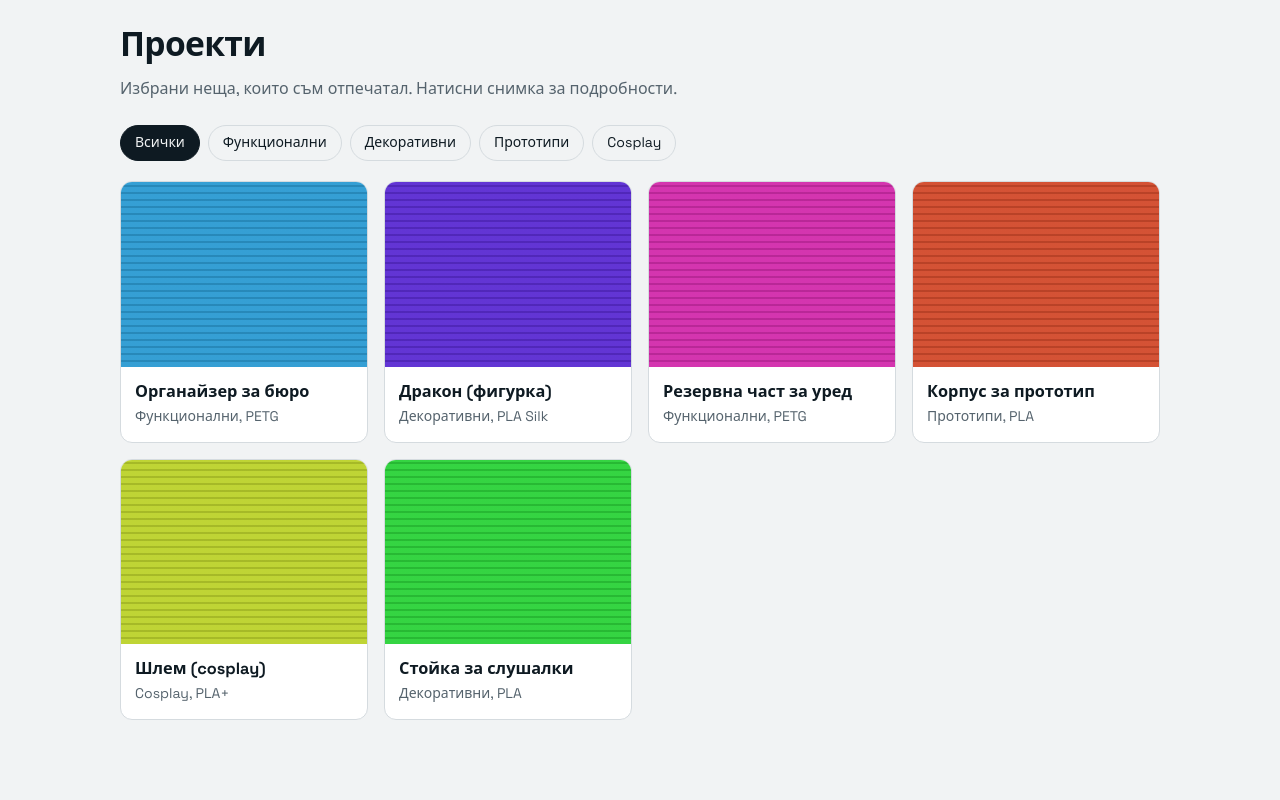
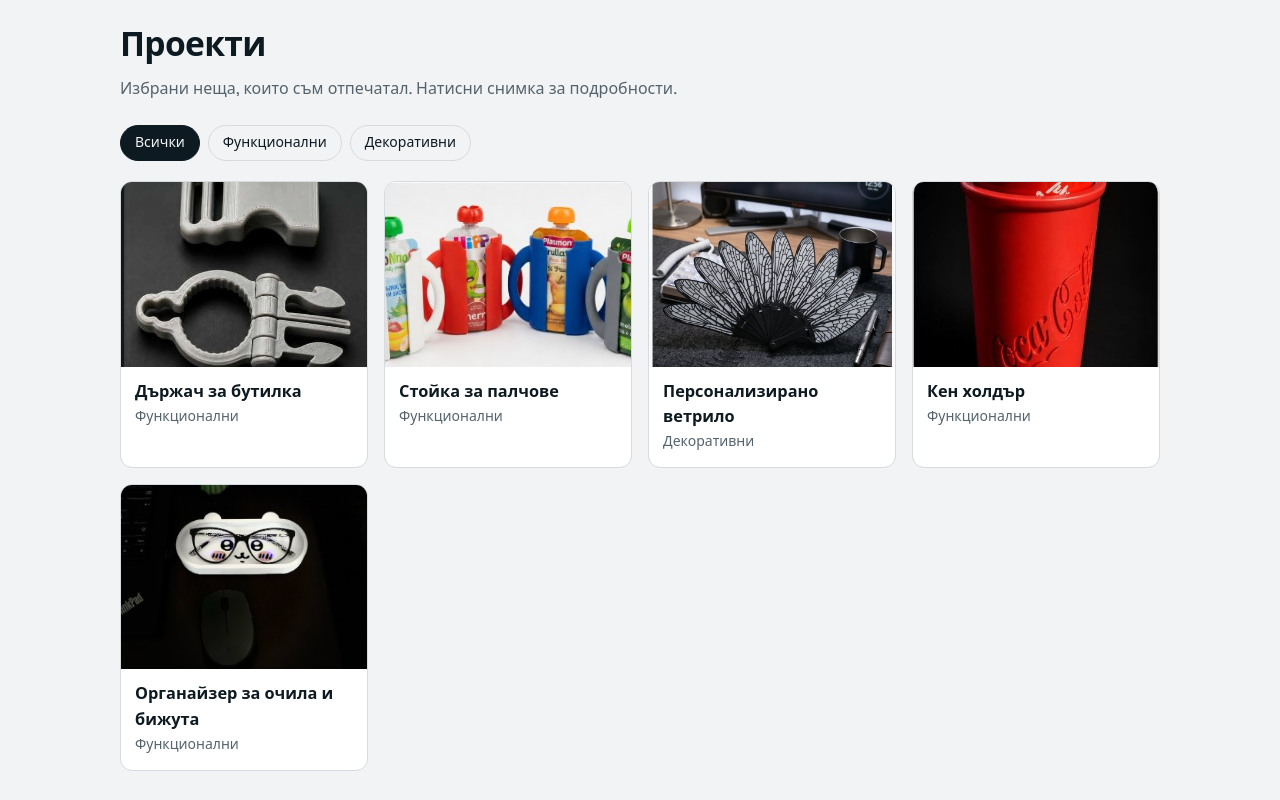
Before and after one commit to ninjalab3d/ninjalab3d.github.io, a plain HTML site: page index.html in a window 1280 px wide. Shown: the part 1680-2480 px from the top of the page. Drawn offline with Linux system fonts and the light colour scheme.

Commit message:
Добавени реални проекти със снимки

```diff
--- a/analytics.js
+++ b/analytics.js
@@ -19,7 +19,7 @@
     var b = document.createElement("div");
     b.setAttribute("role", "dialog"); b.setAttribute("aria-label", "Бисквитки");
     b.style.cssText = "position:fixed;left:12px;right:12px;bottom:12px;z-index:50;max-width:560px;margin:0 auto;padding:14px 16px;border:1px solid var(--line,#D5DBDF);border-radius:12px;background:var(--card,#fff);color:var(--ink,#0E1A22);box-shadow:0 6px 24px rgba(0,0,0,.25);font-size:14px;line-height:1.45";
-    b.innerHTML = '<p style="margin:0 0 10px">Този сайт използва бисквитки за статистика.</p><div style="display:flex;gap:8px;flex-wrap:wrap"><button class="btn" type="button" id="nlY">Приемам</button><button class="btn ghost" type="button" id="nlN">Отказвам</button></div>';
+    b.innerHTML = '<p style="margin:0 0 10px">Използвам бисквитки на Google Analytics, за да виждам колко хора посещават сайта. Те се пускат само ако се съгласиш.</p><div style="display:flex;gap:8px;flex-wrap:wrap"><button class="btn" type="button" id="nlY">Приемам</button><button class="btn ghost" type="button" id="nlN">Отказвам</button></div>';
     document.body.appendChild(b);
     function done(v) { try { localStorage.setItem(K, v); } catch (e) {} b.remove(); if (v === "yes") load(); }
     document.getElementById("nlY").onclick = function () { done("yes"); };
--- a/content.js
+++ b/content.js
@@ -3,11 +3,53 @@ window.SITE = {
   "logo": "/logo.png",
   "banner": "",
   "projects": [
-    {"id":"p0","title":"Органайзер за бюро","tag":"Функционални","material":"PETG","hours":9,"grams":140,"text":"Модулен органайзер за канцеларски принадлежности.","imgs":[],"video":""},
-    {"id":"p1","title":"Дракон (фигурка)","tag":"Декоративни","material":"PLA Silk","hours":14,"grams":95,"text":"Фигурка с гладка повърхност и преливащ цвят.","imgs":[],"video":""},
-    {"id":"p2","title":"Резервна част за уред","tag":"Функционални","material":"PETG","hours":2.5,"grams":18,"text":"Сменена счупена пластмасова част, която не се продава отделно.","imgs":[],"video":""},
-    {"id":"p3","title":"Корпус за прототип","tag":"Прототипи","material":"PLA","hours":6,"grams":70,"text":"Корпус за електронен проект, готов за тест.","imgs":[],"video":""},
-    {"id":"p4","title":"Шлем (cosplay)","tag":"Cosplay","material":"PLA+","hours":38,"grams":520,"text":"Печатан на части, слепен и шлайфан.","imgs":[],"video":""},
-    {"id":"p5","title":"Стойка за слушалки","tag":"Декоративни","material":"PLA","hours":5,"grams":60,"text":"Минималистична стойка за бюро.","imgs":[],"video":""}
+    {
+      "id": "p0",
+      "title": "Държач за бутилка",
+      "tag": "Функционални",
+      "text": "Закопчаващ се държач, с който бутилката се окачва на раница или колан.",
+      "imgs": [
+        "/p-butilka-1.jpg",
+        "/p-butilka-2.jpg"
+      ]
+    },
+    {
+      "id": "p1",
+      "title": "Стойка за палчове",
+      "tag": "Функционални",
+      "text": "Стойка с дръжки за бебешки палчове с пюре, в различни цветове. Детето го държи лесно със собствените си ръце.",
+      "imgs": [
+        "/p-palchove-1.jpg",
+        "/p-palchove-2.jpg",
+        "/p-palchove-3.jpg"
+      ]
+    },
+    {
+      "id": "p2",
+      "title": "Персонализирано ветрило",
+      "tag": "Декоративни",
+      "text": "Сгъваемо ветрило с декоративен десен, което може да се направи по твой дизайн.",
+      "imgs": [
+        "/p-vetrilo-1.jpg"
+      ]
+    },
+    {
+      "id": "p3",
+      "title": "Кен холдър",
+      "tag": "Функционални",
+      "text": "Поставка за кен с релефно лого. Може да се направи с твоя надпис или лого.",
+      "imgs": [
+        "/p-ken-holdar-1.jpg"
+      ]
+    },
+    {
+      "id": "p4",
+      "title": "Органайзер за очила и бижута",
+      "tag": "Функционални",
+      "text": "Кутийка за очила, бижута и дребни неща, по твой дизайн.",
+      "imgs": [
+        "/p-ochila-1.jpg"
+      ]
+    }
   ]
 };
--- a/index.html
+++ b/index.html
@@ -302,7 +302,7 @@ const tags = ["Всички", ...new Set(PROJECTS.map(p => p.tag))];
 function drawGallery(){
   $("#chips").innerHTML = tags.map(t => `<button class="chip" aria-pressed="${t===tag}" data-t="${t}">${t}</button>`).join("");
   $("#grid").innerHTML = PROJECTS.map((p,i) => ({p,i})).filter(x => tag==="Всички" || x.p.tag===tag).map(({p,i}) =>
-    `<article class="card"><button class="thumb" data-i="${i}" aria-label="Отвори: ${p.title}">${art(p)}</button><div class="meta"><h3>${p.title}</h3><p>${p.tag}, ${p.material}</p></div></article>`).join("");
+    `<article class="card"><button class="thumb" data-i="${i}" aria-label="Отвори: ${p.title}">${art(p)}</button><div class="meta"><h3>${p.title}</h3><p>${[p.tag, p.material].filter(Boolean).join(", ")}</p></div></article>`).join("");
 }
 $("#chips").onclick = e => { const b = e.target.closest("[data-t]"); if(b){ tag = b.dataset.t; drawGallery(); } };
 $("#grid").onclick = e => {
```
Also changed, not shown: p-butilka-1.jpg (added), p-butilka-2.jpg (added), p-ken-holdar-1.jpg (added), p-ochila-1.jpg (added), p-palchove-1.jpg (added), p-palchove-2.jpg (added), p-palchove-3.jpg (added), p-vetrilo-1.jpg (added).
